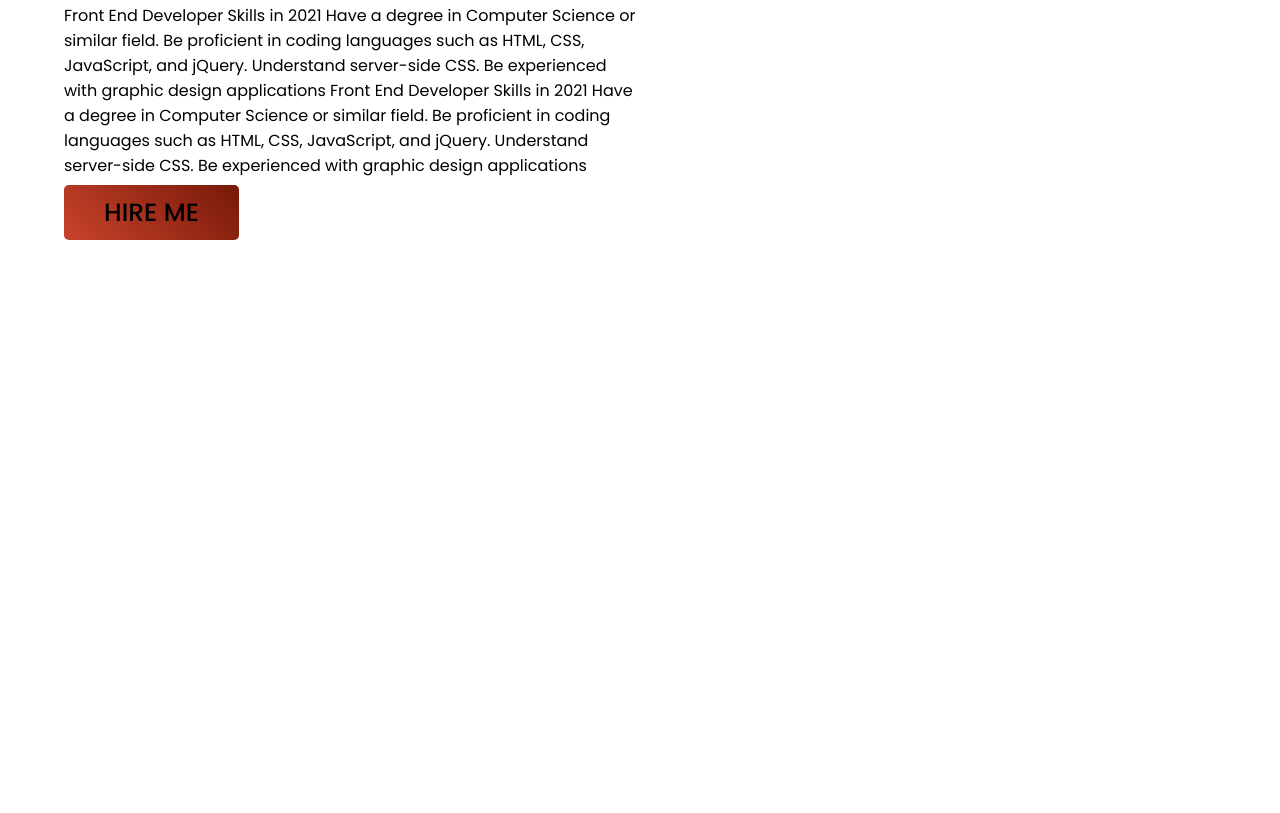
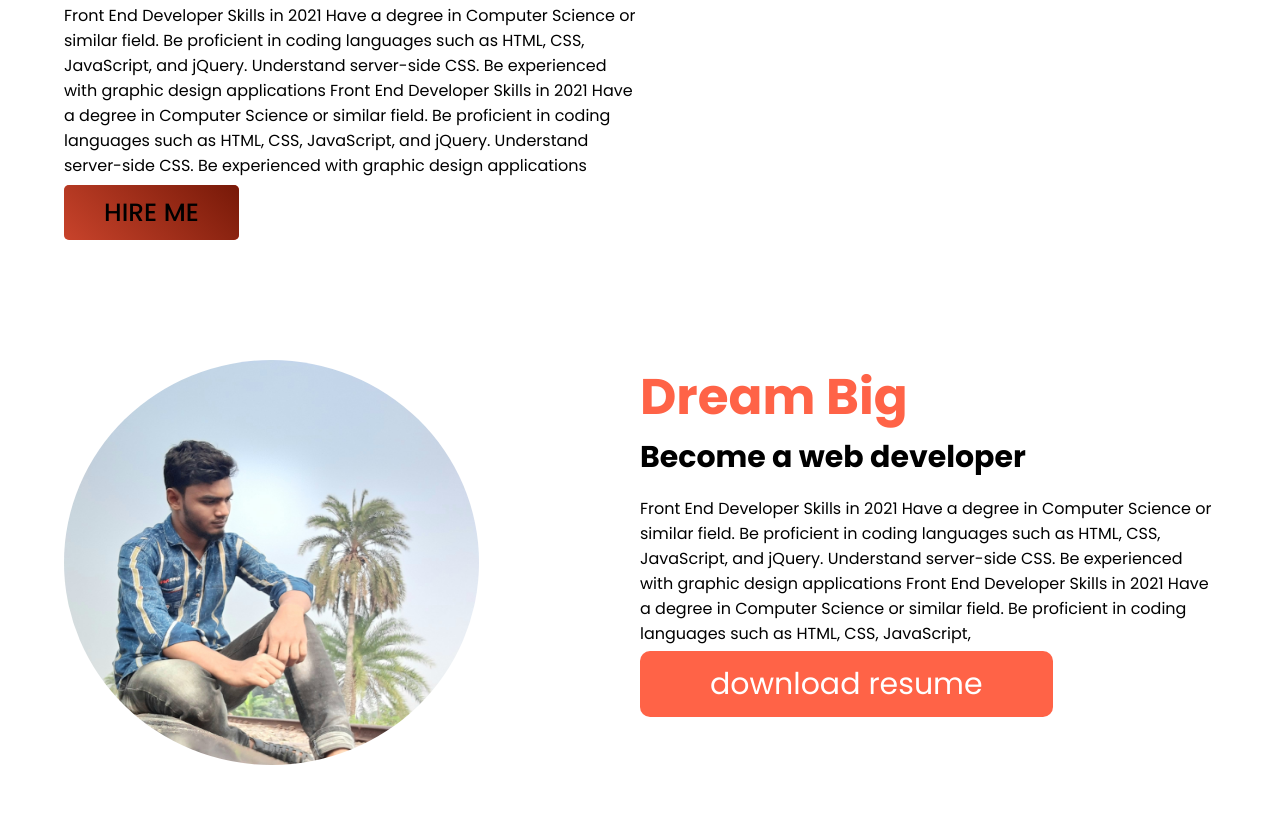
Before and after one commit to foysal1021/parsonal-website, a plain HTML site: page index.html in a window 1280 px wide. Shown: the part 410-1223 px from the top of the page. Before the commit the page ends 800 px from the top, so only its background shows below. Drawn offline with Linux system fonts and the light colour scheme.

Commit message:
secend-section-added

```diff
--- a/index.html
+++ b/index.html
@@ -40,6 +40,32 @@
         </div>
     </section>
 
+    <section class="dream-big">
+        <div class="dream-big-left">
+            <img src="img/foysal1.jpg" alt="">
+        </div>
+
+        <div class="dream-big-right">
+            <h1> Dream Big</h1>
+            <h4> Become a web developer</h4>
+            <p>
+                Front End Developer Skills in 2021
+                Have a degree in Computer Science or similar field. Be proficient in coding languages such as HTML, CSS,
+                JavaScript, and jQuery. Understand server-side CSS. Be experienced with graphic design applications
+                Front End Developer Skills in 2021
+                Have a degree in Computer Science or similar field. Be proficient in coding languages such as HTML, CSS,
+                JavaScript,
+            </p>
+            <a href="">
+                download resume
+            </a>
+
+        </div>
+
+
+    </section>
+
+
 
 
 
--- a/style.css
+++ b/style.css
@@ -58,3 +58,44 @@ section {
     background-image: url(img/top-banner.png);
     background-repeat: no-repeat;
 }
+
+
+section.dream-big {
+    display: flex;
+    padding: 10% 5%;
+}
+
+.dream-big-left {
+    width: 50%;
+    text-align: left;
+}
+
+.dream-big-right {
+    width: 50%;
+}
+
+.dream-big-left img {
+    width: 72%;
+    border-radius: 100%;
+    height: 90%;
+}
+
+.dream-big-right h1 {
+    font-size: 50px;
+    margin: 0;
+    color: tomato;
+}
+
+.dream-big-right h4 {
+    font-size: 30px;
+    margin: 0;
+}
+
+.dream-big-right a {
+    text-decoration: none;
+    background: tomato;
+    padding: 12px 70px;
+    font-size: 30px;
+    border-radius: 10px;
+    color: white;
+}
```
Also changed, not shown: img/20191228_103551.jpg (added), img/foysal1.jpg (added), img/s2.jpg (added), 4 other files.
